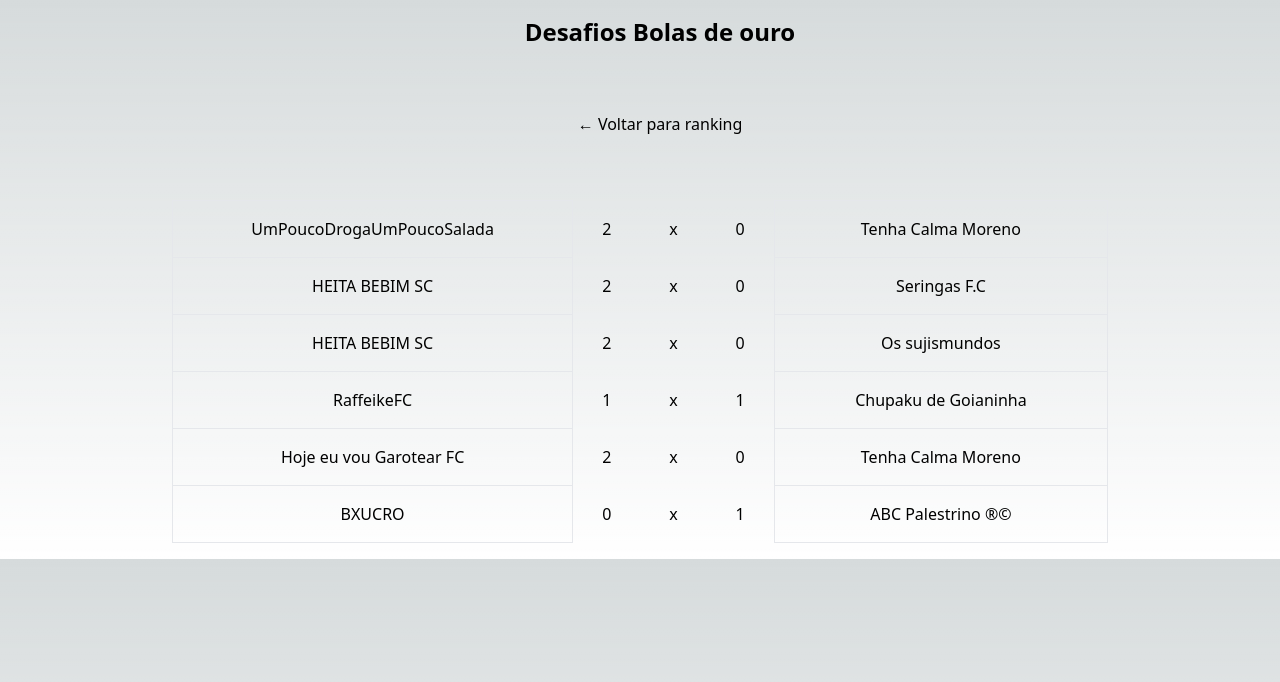
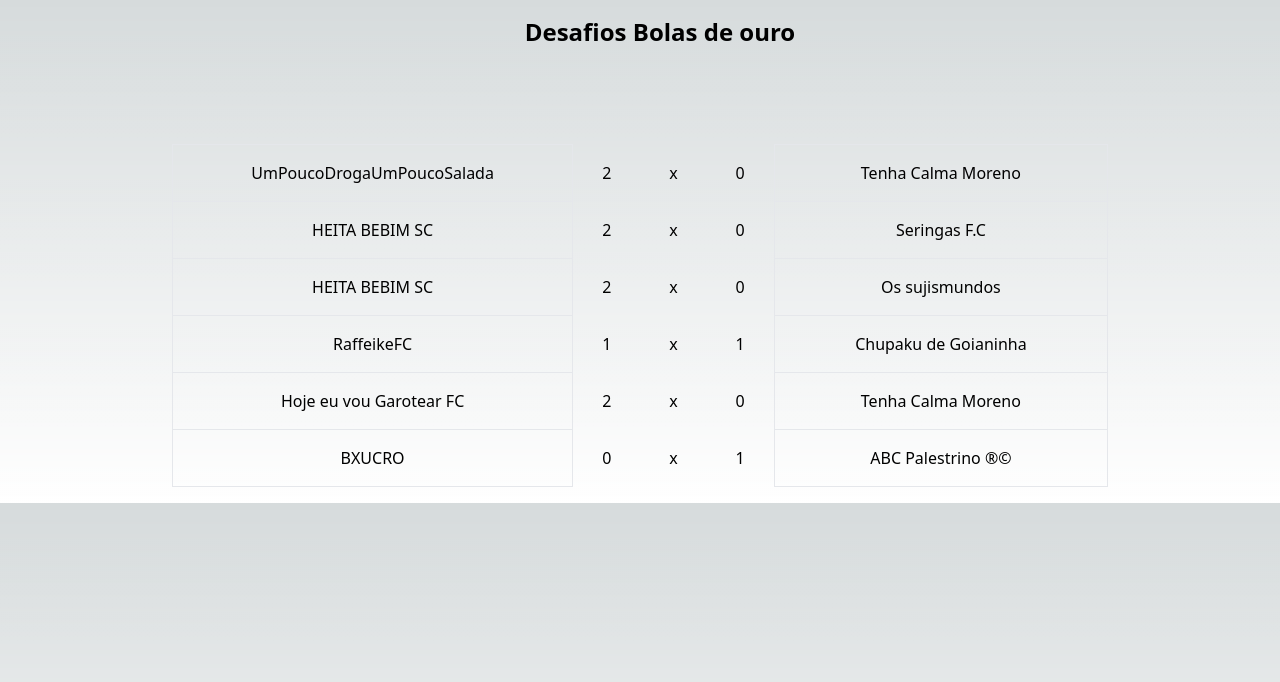
Before and after one commit to InventariumProject/cartola-app, a Next.js app: page /desafio in a window 1280 px wide. Shown: the top 682 px of the page. Built offline with nearby package versions, Linux system fonts and the light colour scheme.

Commit message:
disable return to index page

```diff
--- a/src/pages/desafio.tsx
+++ b/src/pages/desafio.tsx
@@ -6,9 +6,9 @@ export default function Match() {
       <h1 className="text-2xl font-bold ml-10 mb-12 text-center	">
         Desafios Bolas de ouro
       </h1>
-      <Link className="text-center ml-10 py-4" href="/">
+      {/* <Link className="text-center ml-10 py-4" href="/">
         ← Voltar para ranking
-      </Link>
+      </Link> */}
       <table className="w-3/4 mt-12">
         <tbody>
           <tr>
```
